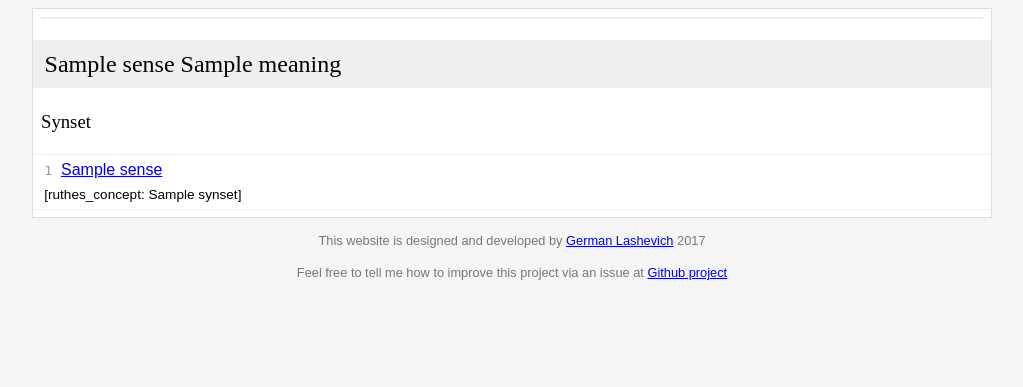
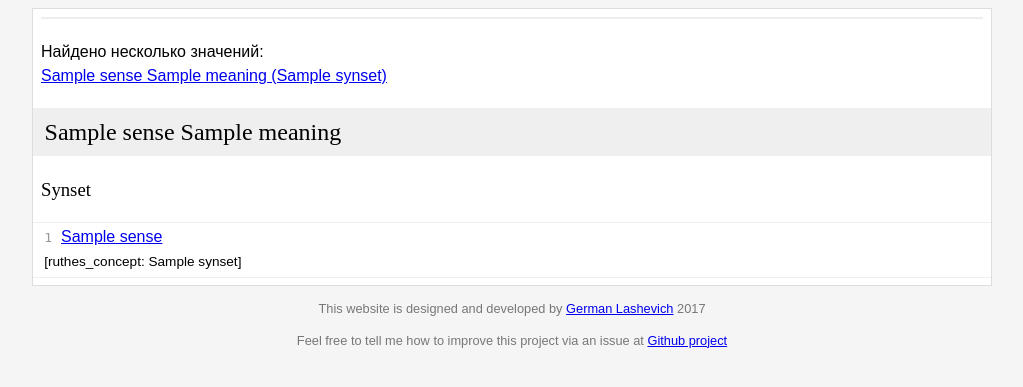
Before and after one commit to Zebradil/RuWordNetView, a PHP site: template views/Site/lexeme_summary.html.twig in a window 1280 px wide. Shown: the part 49-436 px from the top of the page, without its empty margins (128-1151 px from the left). Run offline with PHP 8.4, Linux system fonts and the light colour scheme; the template is opened without the code that fills it: most values are stand-ins (such as "Sample title", 1, 10 or a date in 2020); some libraries are stand-ins or nearby versions.

Commit message:
Add list of alternative meanings

```diff
--- a/views/Site/lexeme_summary.html.twig
+++ b/views/Site/lexeme_summary.html.twig
@@ -8,6 +8,14 @@
         {% if senses is not empty %}
             <div class="lexeme">
                 <h1 class="lexeme-title">{{ searchString|upper }}</h1>
+                <div>
+                    <div>Найдено несколько значений:</div>
+                    <div>
+                        {% for sense in senses %}
+                            <a href="#{{ loop.index }}">{{ sense.name|capitalize }} {{ sense.meaning ? sense.meaning }} ({{ sense.getSynset().name }})</a>
+                        {% endfor %}
+                    </div>
+                </div>
                 <div class="senses">
                     {% for sense in senses %}
                         <div class="sense">
```
